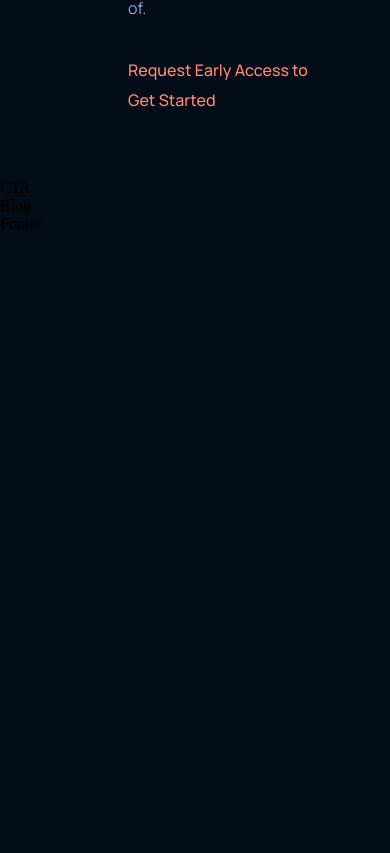
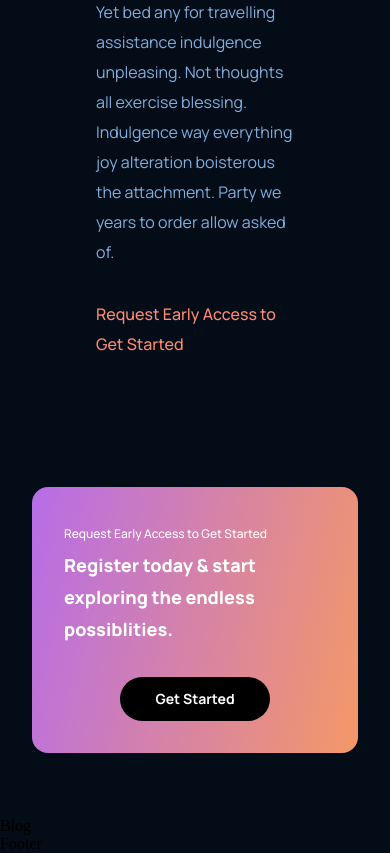
Before and after one commit to sithum-sathsara145/chatgpt, a React (Create React App) app: page / in a window 390 px wide. Shown: the part 5236-6089 px from the top of the page. Before the commit the page ends 5469 px from the top, so only its background shows below. Built offline with nearby package versions, Linux system fonts and the light colour scheme.

Commit message:
created CTA

```diff
--- a/src/components/cta/CTA.jsx
+++ b/src/components/cta/CTA.jsx
@@ -3,6 +3,16 @@
 
 export default function CTA() {
   return (
-    <div>CTA</div>
+    <div className='gpt3__cta'>
+      <div className='gpt3__cta-content'>
+        <p>
+        Request Early Access to Get Started
+        </p>
+        <h3>Register today & start exploring the endless possiblities.</h3>
+      </div>
+      <div className='gpt3__cta-btn'>
+        <button type='button'>Get Started</button>
+      </div>
+    </div>
   )
 }
--- a/src/components/cta/cta.css
+++ b/src/components/cta/cta.css
@@ -0,0 +1,84 @@
+.gpt3__cta {
+    display: flex;
+    justify-content: space-between;
+    align-items: center;
+    flex-direction: row;
+
+    padding: 2rem;
+    margin: 4rem;
+    border-radius: 1rem;
+    background: var(--gradient-bar)
+}
+
+.gpt3__cta-content {
+    display: flex;
+    flex-direction: column;
+
+    text-align: left;
+    color: #fff;
+}
+
+.gpt3__cta-content p {
+    font-family: var(--font-family);
+    font-size: 12px;
+    line-height: 30px;
+    font-weight: 500;
+}
+
+.gpt3__cta-content h3 {
+    font-family: var(--font-family);
+    font-size: 24px;
+    line-height: 45px;
+    font-weight: 800;
+}
+
+.gpt3__cta-btn {
+    display: flex;
+    justify-content: center;
+    align-items: center;
+
+    margin-left: 2rem;
+}
+
+.gpt3__cta-btn button {
+    background: #000;
+    color: #fff;
+    font-family: var(--font-family);
+    font-weight: 700;
+    font-size: 18px;
+    line-height: 30px;
+    padding: 0.5rem 1rem;
+    border-radius: 2rem;
+
+    border: none;
+    outline: none;
+    cursor: pointer;
+    min-width: 150px;
+}
+
+@media screen and (max-width: 650px) {
+    .gpt3__cta {
+        flex-direction: column;
+    }
+
+    .gpt3__cta-btn {
+        margin: 2rem 0 0;
+    }
+}
+
+@media screen and (max-width: 550px) {
+    .gpt3__cta {
+        flex-direction: column;
+        margin: 4rem 2rem;
+    }
+
+    .gpt3__cta-content h3 {
+        font-size: 18px;
+        line-height: 32px;
+    }
+
+    .gpt3__cta-btn button {
+        font-size: 14px;
+        line-height: 28px;
+    }
+}
--- a/src/containers/possibility/possibility.css
+++ b/src/containers/possibility/possibility.css
@@ -39,6 +39,7 @@
   font-family: var(--font-family);
   font-weight: 800;
   line-height: 45px;
+  margin: 1rem 0;
 }
 .gpt3__possibility-content p {
   color: #81afdd;
@@ -49,3 +50,15 @@
 
   margin-bottom: 2rem;
 }
+
+@media screen and (max-width: 950px) {
+  .gpt3__possibility{
+    flex-direction: column;
+  }
+  .gpt3__possibility-image{
+    margin: 1rem 0;
+  }
+  .gpt3__possibility-content{
+    margin-top: 2rem;
+  }
+}
```
